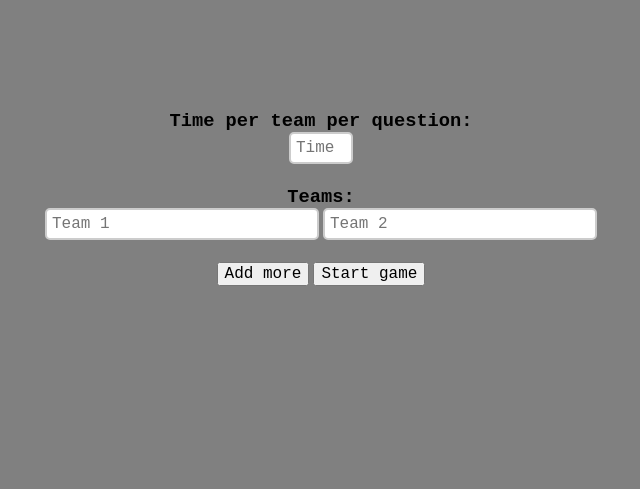
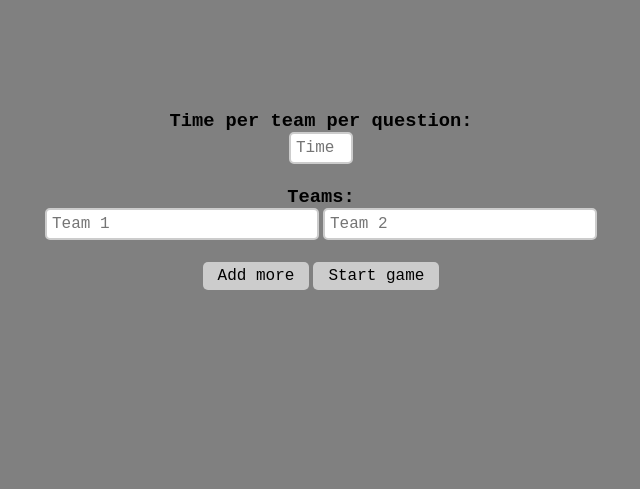
Before and after one commit to virajchitnis/JeopardyGame, a PHP site: page /game.php in a window 1280 px wide. Shown: the top 489 px of the page, without its empty margins (319-959 px from the left). Run offline with PHP 8.4, Linux system fonts and the light colour scheme; data that the repository does not hold is empty.

Commit message:
Redesigned game.php buttons
Game.php buttons design now matches that of create.php

```diff
--- a/css/design.css
+++ b/css/design.css
@@ -114,6 +114,14 @@ input[type=submit] {
 #setup_div {
 	text-align: center;
 }
+.game_buttons {
+	padding: 5px 15px;
+	background: #ccc;
+	border: 0 none;
+    cursor: pointer;
+    -webkit-border-radius: 5px;
+    border-radius: 5px;
+}
 #board_div {
 	display: none;
 }
--- a/game.php
+++ b/game.php
@@ -49,8 +49,8 @@
 					<input type="text" name="2" placeholder="Team 2" size="25" maxlength="25">
 				</form>
 				<p>&nbsp;</p>
-				<button onclick="addTeam()">Add more</button>
-				<button onclick="startGame()">Start game</button>
+				<button onclick="addTeam()" class="game_buttons">Add more</button>
+				<button onclick="startGame()" class="game_buttons">Start game</button>
 				<p>&nbsp;</p>
 				<p id="setup_alert_text">&nbsp;</p>
 			</div>
@@ -60,8 +60,8 @@
 					<table id="board_div_header_table">
 						<tr>
 							<td id="board_div_header_left">
-								<button onclick="restartGame()">Restart game</button>
-								<button onclick="showEndGame()">End game</button>
+								<button onclick="restartGame()" class="game_buttons">Restart game</button>
+								<button onclick="showEndGame()" class="game_buttons">End game</button>
 							</td>
 							<td id="board_div_header_right">
 								<p id="game_score_display">Scores</p>
```
